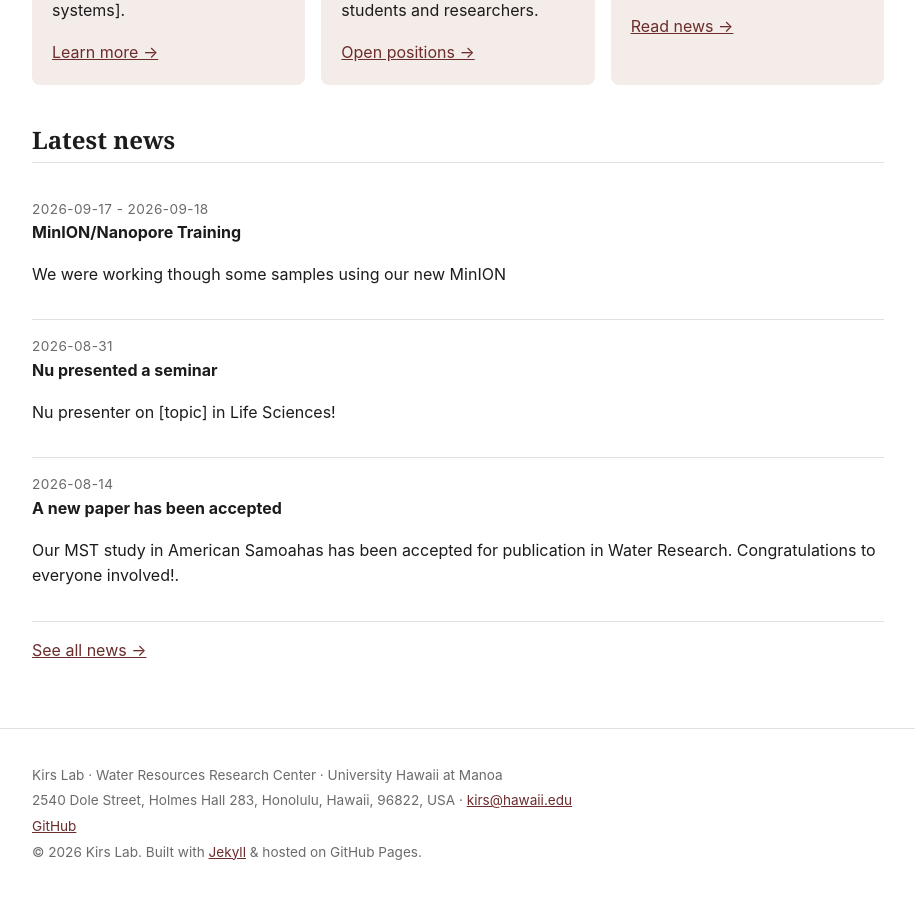
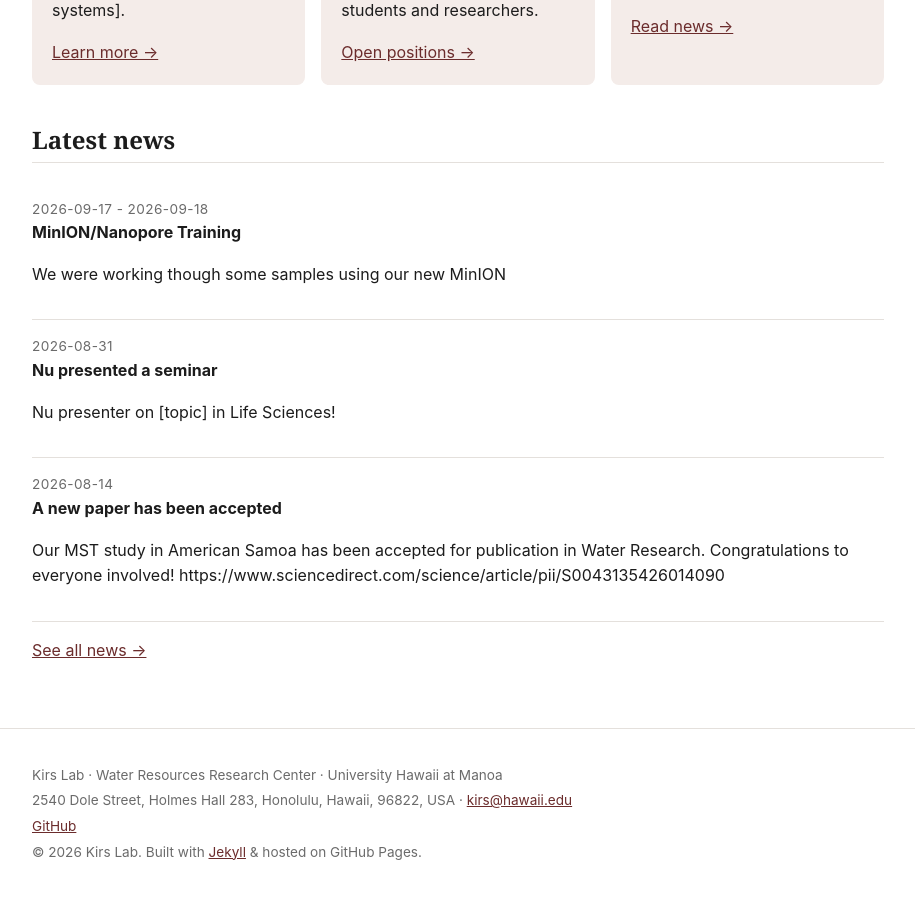
Before and after one commit to MarekKirs/marekkirs.github.io, a Jekyll site: the page built from index.md, in a window 1280 px wide and 900 px high, scrolled down 721 px. Shown: the whole window, without its empty margins (182-1097 px from the left). Built offline with Jekyll 4.4.1, drawn with Linux system fonts in a browser that asks for light colours.

Commit message:
Update news.yml

```diff
--- a/_data/news.yml
+++ b/_data/news.yml
@@ -11,7 +11,7 @@
 
 - date: "2026-08-14"
   title: "A new paper has been accepted"
-  summary: "Our MST study in American Samoahas has been accepted for publication in Water Research. Congratulations to everyone involved!."
+  summary: "Our MST study in American Samoa has  been accepted for publication in Water Research.  Congratulations to everyone involved! https://www.sciencedirect.com/science/article/pii/S0043135426014090 "
 
 #- date: "2026-01-10"
 #  title: "Welcome to new lab members"
```
